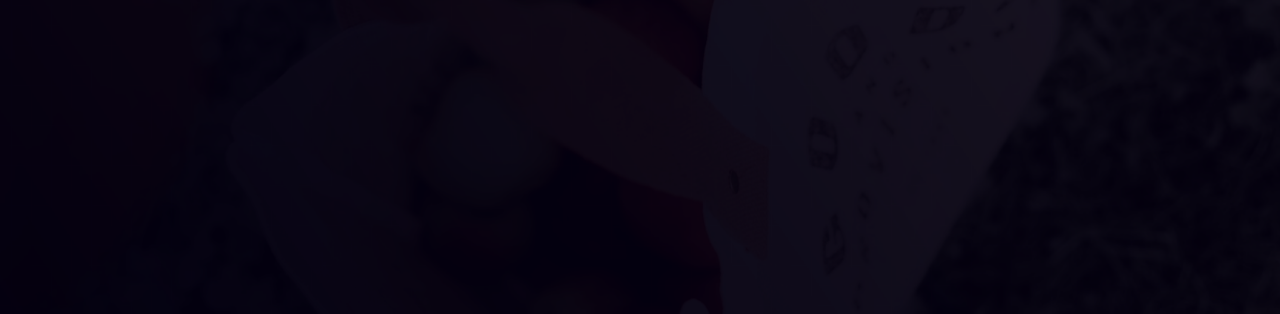
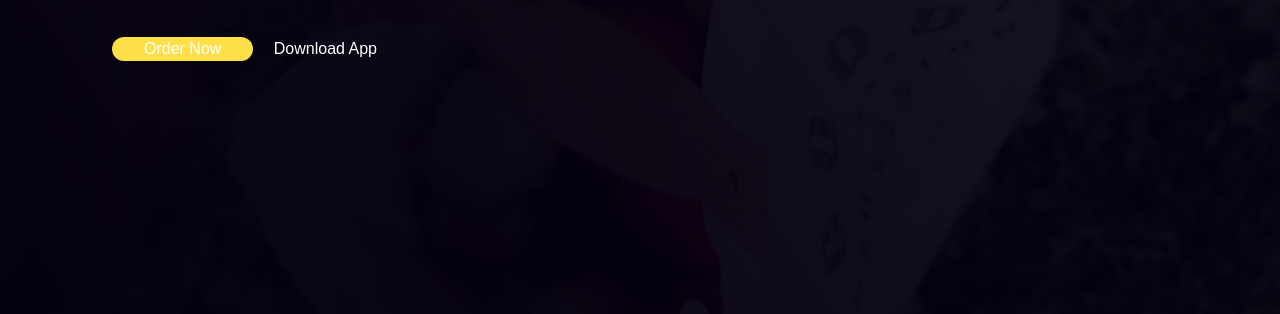
Before and after one commit to Aurelie04/Tailwind-Project, a plain HTML site: page index.html in a window 1280 px wide. Shown: the part 486-800 px from the top of the page. Drawn offline with nearby package versions, Linux system fonts and the light colour scheme.

Commit message:
Order now button added

```diff
--- a/index.html
+++ b/index.html
@@ -25,6 +25,13 @@
                 <p>Grocify offer a wide range of products, including fresh products,
                     meats, dairy, baked goods and non-perishable items.
                 </p>
+
+                <div class="mt-10">
+                    <a href="#" class="bg-yellow-300 rounded-3xl .p.y.-3 px-8 font-medium
+                      inline-block mr-4 hover:bg-transparent">Order Now</a>
+                    <a href="#">Download App</a>
+                </div>
+
             </div>
         </div>
     </body>
```
